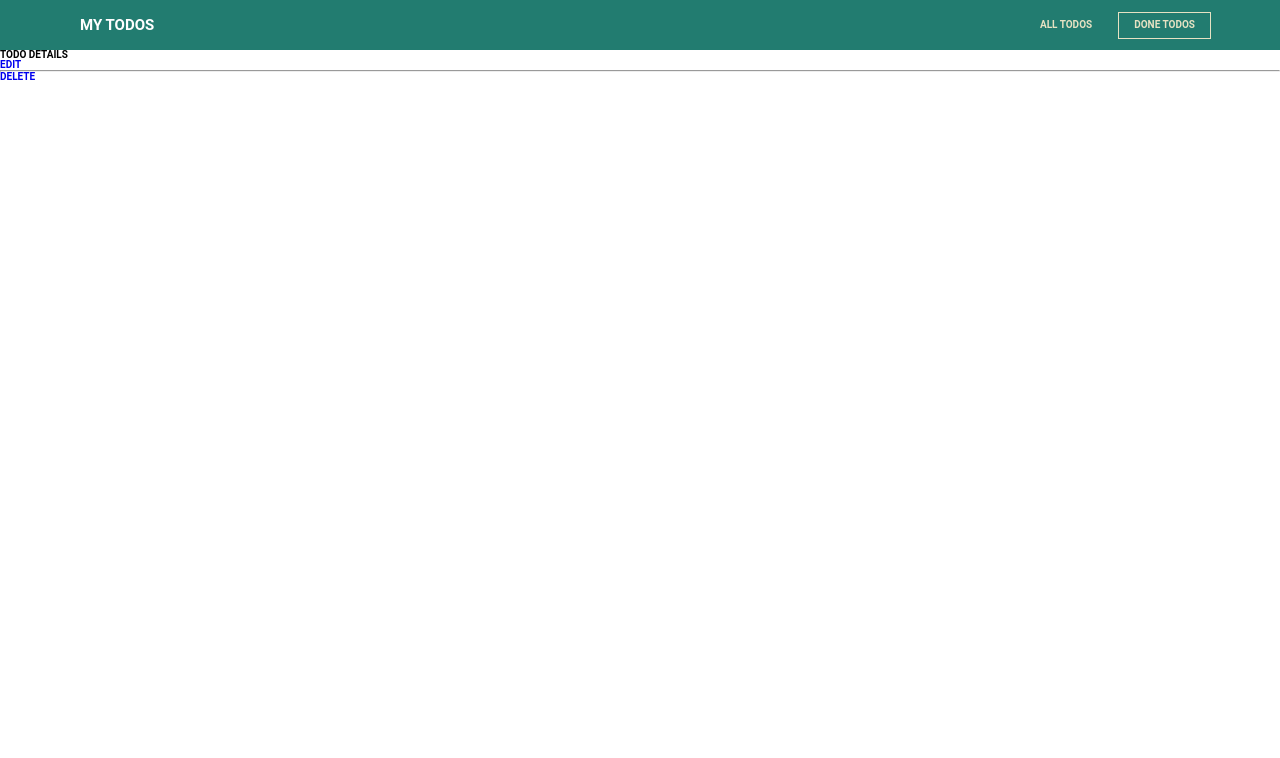
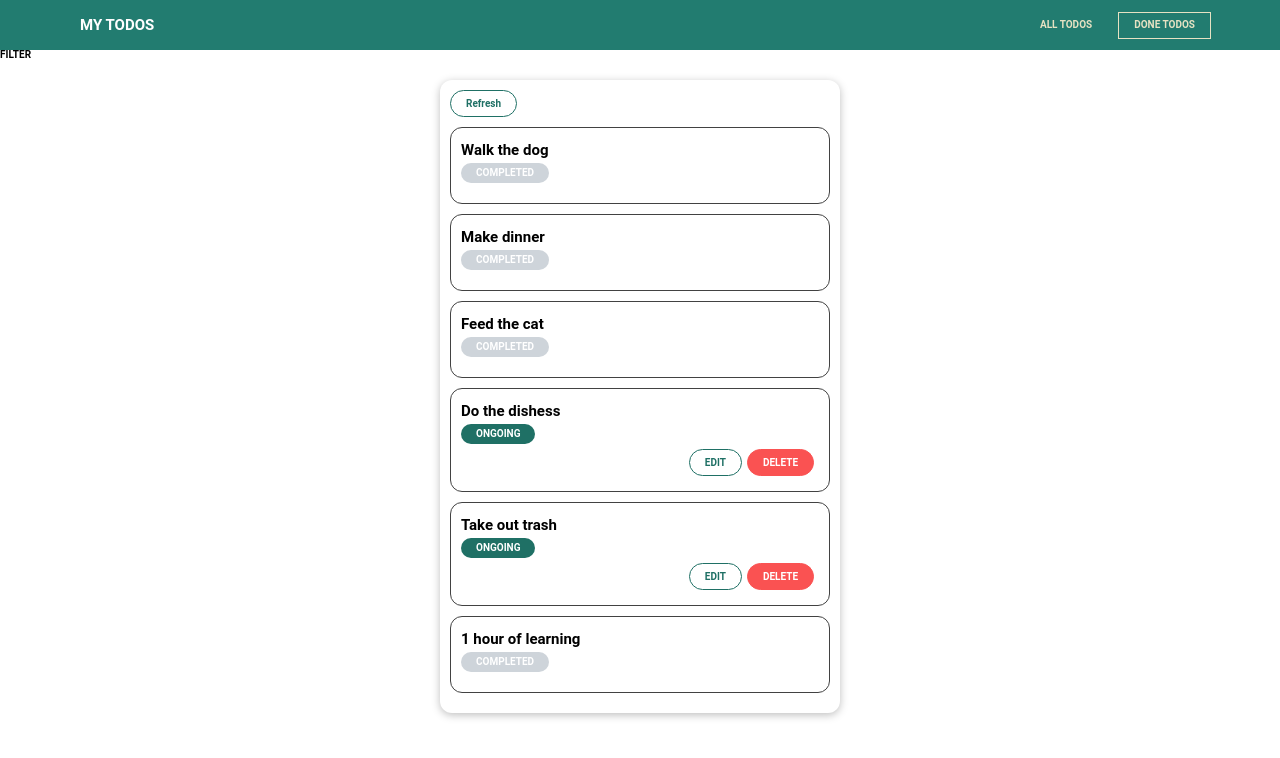
Before and after one commit to Jean-f-05/todo-list, a Vue app: page /todos/done in a window 1280 px wide. Shown: the top 758 px of the page. Built offline with nearby package versions, Linux system fonts and the light colour scheme.

Commit message:
fix: multiple fixes to styles and props

```diff
--- a/src/components/UI/BaseBadge.vue
+++ b/src/components/UI/BaseBadge.vue
@@ -1,15 +1,15 @@
 <template>
-  <span class="badge" :class="type">
+  <span class="badge" :class="type ? 'completed' : 'ongoing'">
     {{ text }}
   </span>
 </template>
 
 <script>
 export default {
-  props: ["type", "title"],
+  props: ["type"],
   computed: {
     text() {
-      return this.title.toUpperCase();
+      return this.type ? "COMPLETED" : "ONGOING";
     },
   },
 };
@@ -26,12 +26,12 @@ export default {
 }
 
 .completed {
-  background-color: #1f7065;
+  background-color: #ced4da;
   color: white;
 }
 
 .ongoing {
-  background-color: #ced4da;
+  background-color: #1f7065;
   color: white;
 }
 </style>
--- a/src/components/UI/BaseButton.vue
+++ b/src/components/UI/BaseButton.vue
@@ -16,11 +16,11 @@ export default {
       required: false,
       deafult: false,
     },
-  },
-  to: {
-    type: String,
-    required: false,
-    deafult: "/",
+    to: {
+      type: String,
+      required: false,
+      deafult: "/",
+    },
   },
 };
 </script>
--- a/src/components/todos/TodoItem.vue
+++ b/src/components/todos/TodoItem.vue
@@ -1,17 +1,21 @@
 <template>
   <li>
-    <h3>{{ "description" }}</h3>
-    <base-badge :type="completed" title="completed"></base-badge>
-    <div class="action">
-      <base-button link mode="outline" :to="todoEditLink">EDIT</base-button>
-      <base-button link mode="delete" :to="todoDeleteLink">DELETE</base-button>
+    <h3>{{ description }}</h3>
+    <base-badge :type="completed"></base-badge>
+    <div class="actions">
+      <base-button v-if="!completed" link mode="outline" :to="todoEditLink"
+        >EDIT</base-button
+      >
+      <base-button v-if="!completed" link mode="delete" :to="todoDeleteLink"
+        >DELETE</base-button
+      >
     </div>
   </li>
 </template>
 
 <script>
 export default {
-  propos: ["id", "description", "createdAt", "completed"],
+  props: ["id", "description", "createdAt", "completed"],
   computed: {
     todoEditLink() {
       return this.$route.path + "/" + this.id + "/edit";
--- a/src/pages/Todos/TodoDetails/TodoDetails.vue
+++ b/src/pages/Todos/TodoDetails/TodoDetails.vue
@@ -1,8 +1,50 @@
 <template>
-  <section>TODO DETAILS</section>
-  <RouterView></RouterView>
-  <RouterLink to="/todos/1/edit">EDIT</RouterLink>
-  <hr />
+  <section>FILTER</section>
+  <section>
+    <base-card>
+      <div class="controls">
+        <base-button mode="outline">Refresh</base-button>
+      </div>
+      <ul v-if="hasTodos">
+        <todo-item
+          v-for="todo in filteredTodos"
+          :key="todo.id"
+          :id="todo.id"
+          :description="todo.description"
+          :created-at="todo.createdAt"
+          :completed="todo.completed"
+        ></todo-item>
+      </ul>
+      <h3 v-else>NO TODOS</h3>
+    </base-card>
+  </section>
+</template>
 
-  <RouterLink to="/todos/1/delete">DELETE</RouterLink>
-</template>
+<script>
+import TodoItem from "../../../components/todos/TodoItem.vue";
+
+export default {
+  components: { TodoItem },
+  computed: {
+    filteredTodos() {
+      return this.$store.getters["todos/todos"];
+    },
+    hasTodos() {
+      return this.$store.getters["todos/hasTodos"];
+    },
+  },
+};
+</script>
+
+<style scoped>
+ul {
+  list-style: none;
+  margin: 0;
+  padding: 0;
+}
+
+.controls {
+  display: flex;
+  justify-content: space-between;
+}
+</style>
```
